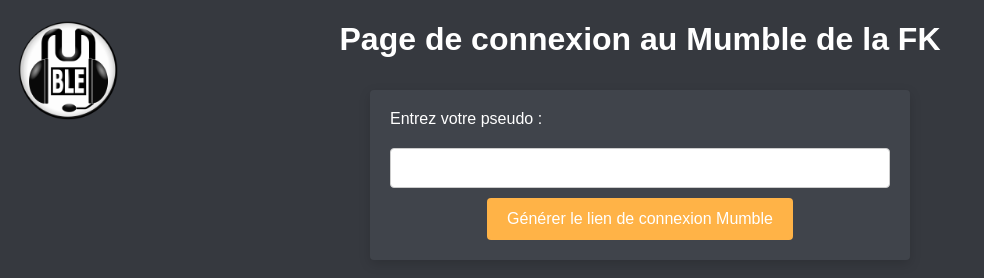
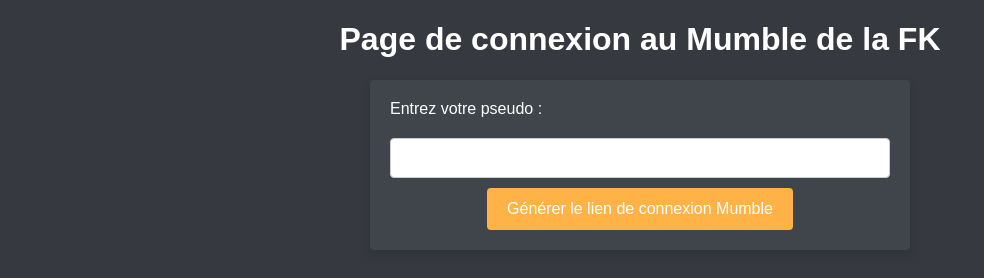
Before and after one commit to Crokmooo/MumbleRequest, a plain HTML site: page index.html in a window 1280 px wide. Shown: the whole page, without its empty margins (0-984 px from the left). Drawn offline with Linux system fonts and the light colour scheme.

Commit message:
Update index.html

```diff
--- a/index.html
+++ b/index.html
@@ -69,7 +69,7 @@
 </head>
 <body>
 	<h1>Page de connexion au Mumble de la FK</h1>
-    <a><img id="logo" src="/images/mumble.png" alt="Logo"></a>
+
 
 	<form>
 		<label for="pseudo">Entrez votre pseudo :</label>
```
